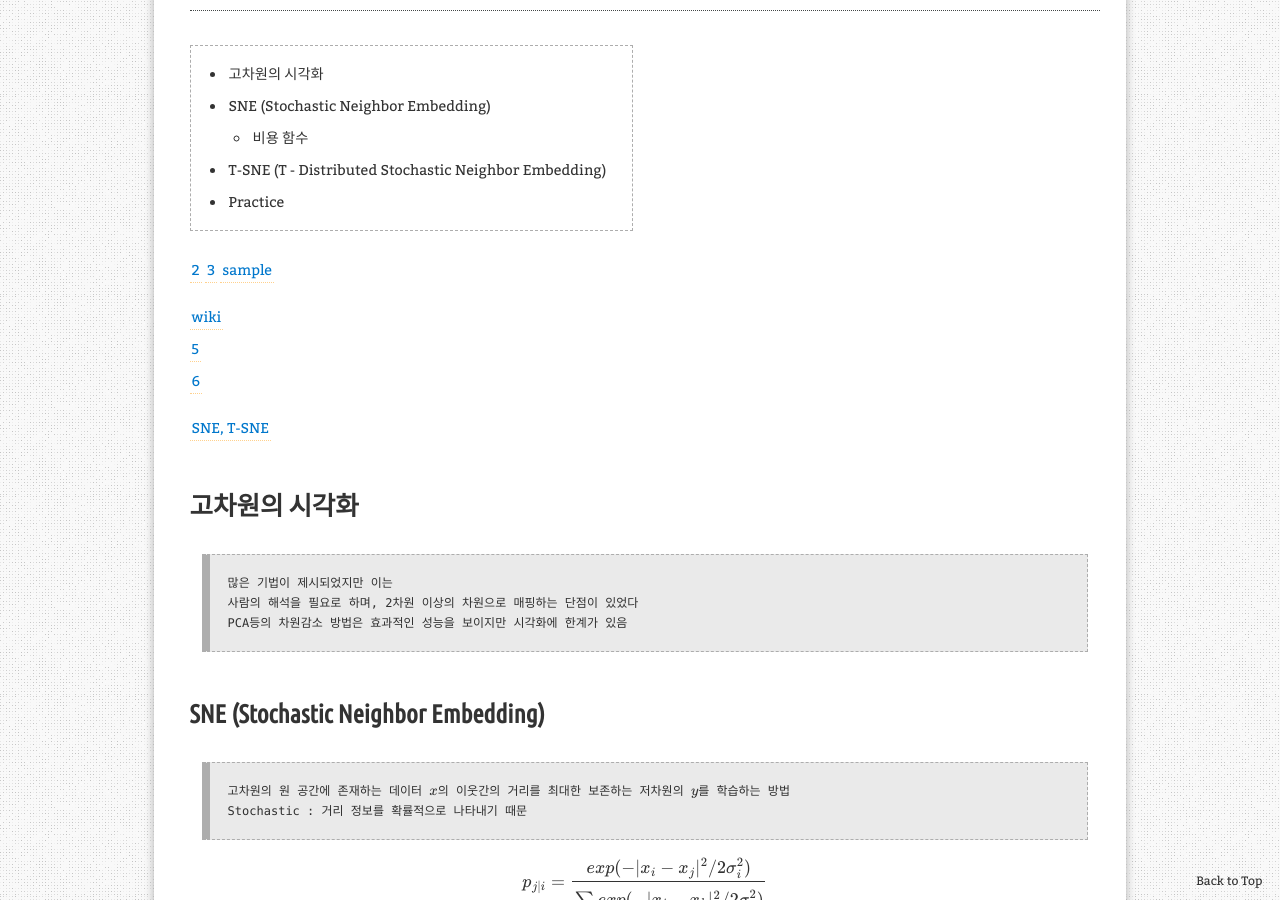
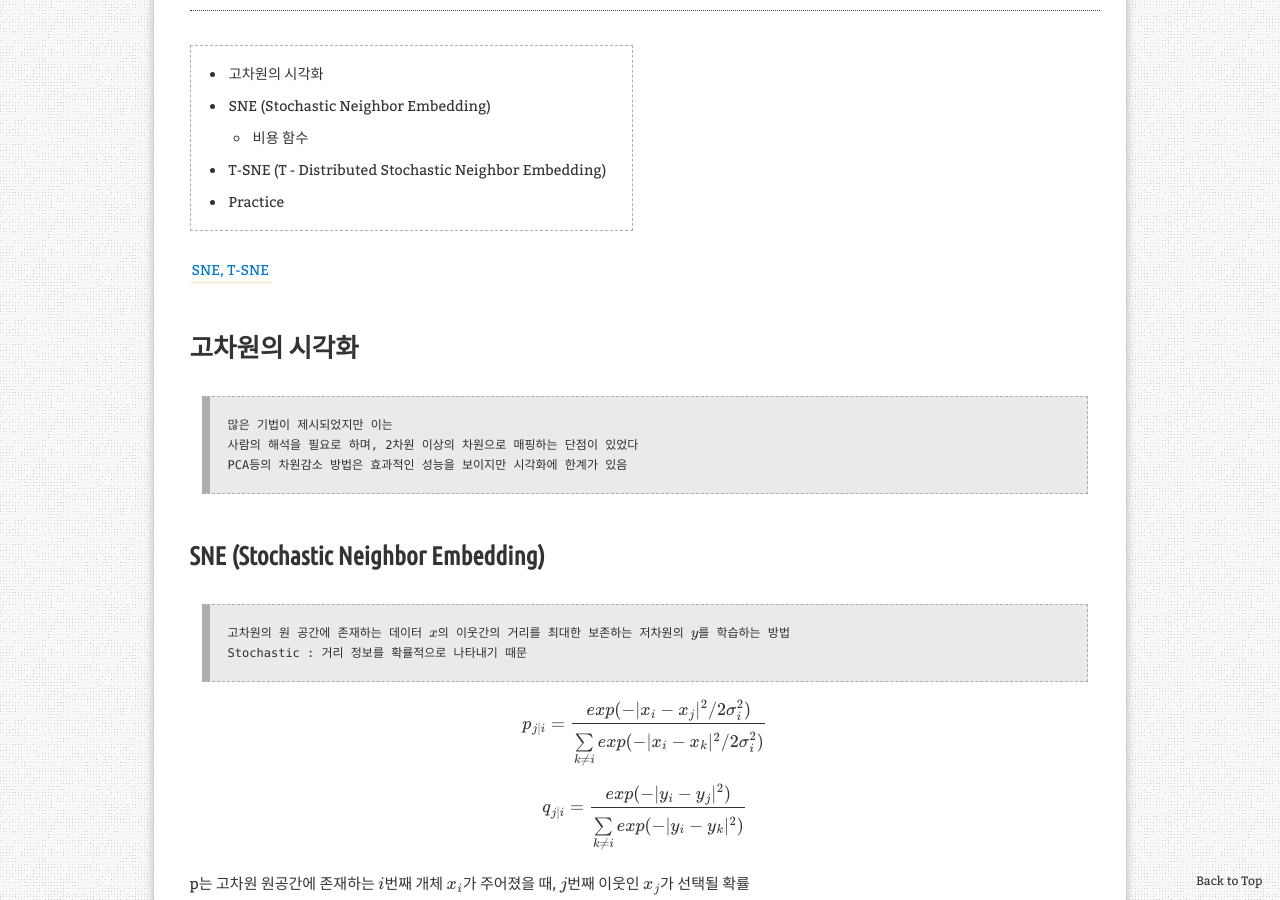
Before and after one commit to aristohyun/aristohyun.github.io, a Jekyll site: the page built from _posts/2021-07-26-T-SNE.md, in a window 1280 px wide and 900 px high, scrolled down 304 px. Built offline with Jekyll 4.4.1, drawn with Linux system fonts in a browser that asks for light colours; formulas are drawn with MathJax 3; comment, search, counter and statistics services are not loaded.

Commit message:
Update 2021-07-26-T-SNE.md

```diff
--- a/_posts/2021-07-26-T-SNE.md
+++ b/_posts/2021-07-26-T-SNE.md
@@ -11,15 +11,6 @@ redirect_from:
 
 * Kramdown table of contents
 {:toc .toc}
-
-[2](https://m.blog.naver.com/xorrms78/222112752837){:target="_ blank"}
-[3](https://bcho.tistory.com/1210){:target="_ blank"}
-[sample](https://ratsgo.github.io/machine%20learning/2017/04/28/tSNE/){:target="_ blank"}
-
-
-[wiki](https://en.wikipedia.org/wiki/T-distributed_stochastic_neighbor_embedding){:target="_ blank"}
-[5](https://lovit.github.io/nlp/representation/2018/09/28/tsne/){:target="_ blank"}
-[6](https://skyeong.net/284){:target="_ blank"}
 
 
 [SNE, T-SNE](https://ratsgo.github.io/machine%20learning/2017/04/28/tSNE/)
@@ -117,9 +108,9 @@ x_embedded = TSNE(n_components=2, perplexity=30, n_iter=4000).fit_transform(x)
 
 sns.scatterplot(x_embedded[:,0], x_embedded[:,1], hue=y)
 ~~~
-![image](https://user-images.githubusercontent.com/32366711/127210356-9787adc6-2ed3-4129-b4a7-b60569408a68.png){: width="200"}
-![image](https://user-images.githubusercontent.com/32366711/127210363-166f76ad-553c-42ac-ac9b-bc2e389b1194.png){: width="200"}
-![image](https://user-images.githubusercontent.com/32366711/127210374-a8e9820f-41d7-4aa1-8e52-a7a749511d46.png){: width="200"}
+![image](https://user-images.githubusercontent.com/32366711/127210356-9787adc6-2ed3-4129-b4a7-b60569408a68.png){: width="250"}
+![image](https://user-images.githubusercontent.com/32366711/127210363-166f76ad-553c-42ac-ac9b-bc2e389b1194.png){: width="250"}
+![image](https://user-images.githubusercontent.com/32366711/127210374-a8e9820f-41d7-4aa1-8e52-a7a749511d46.png){: width="250"}
 
 
 [^1]: 경사 하강법(傾斜下降法, Gradient descent)은 1차 근삿값 발견용 최적화 알고리즘이다. 기본 개념은 함수의 기울기(경사)를 구하고 경사의 절댓값이 낮은 쪽으로 계속 이동시켜 극값에 이를 때까지 반복시키는 것이다.
```
